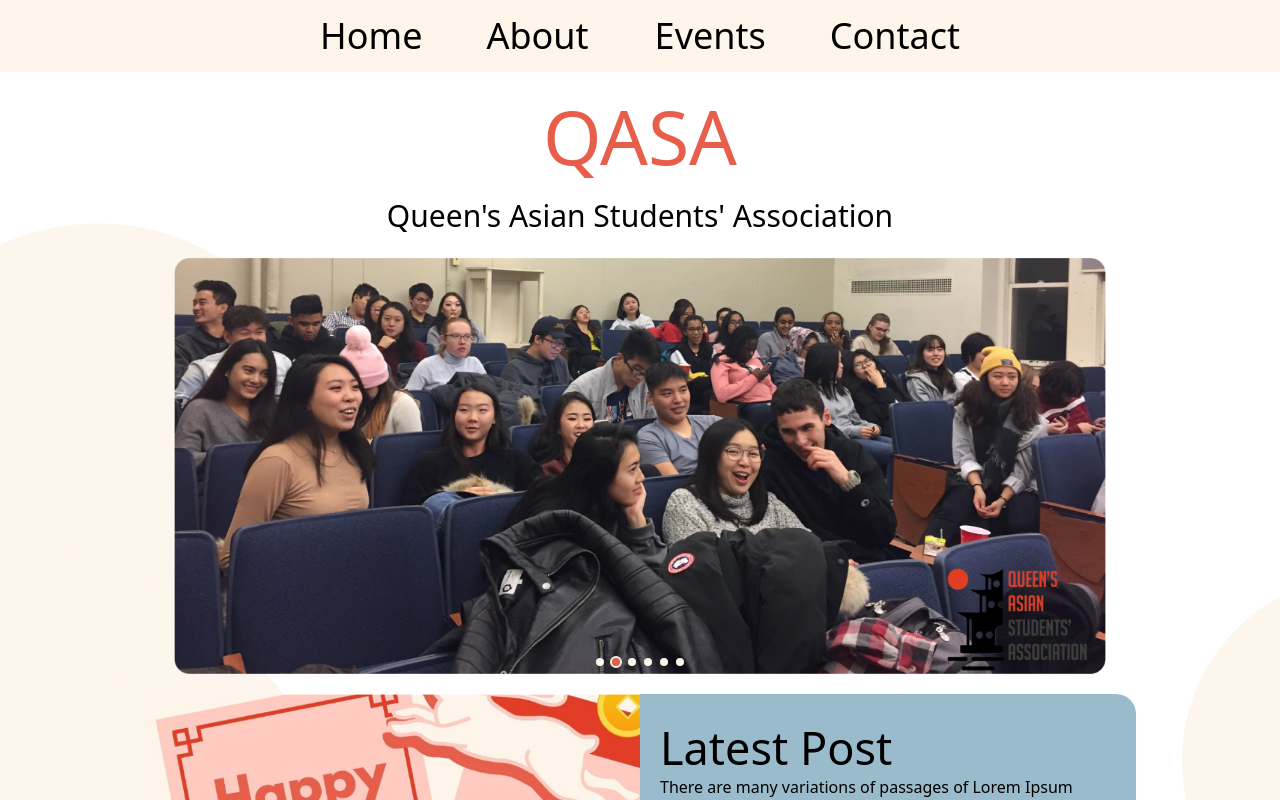
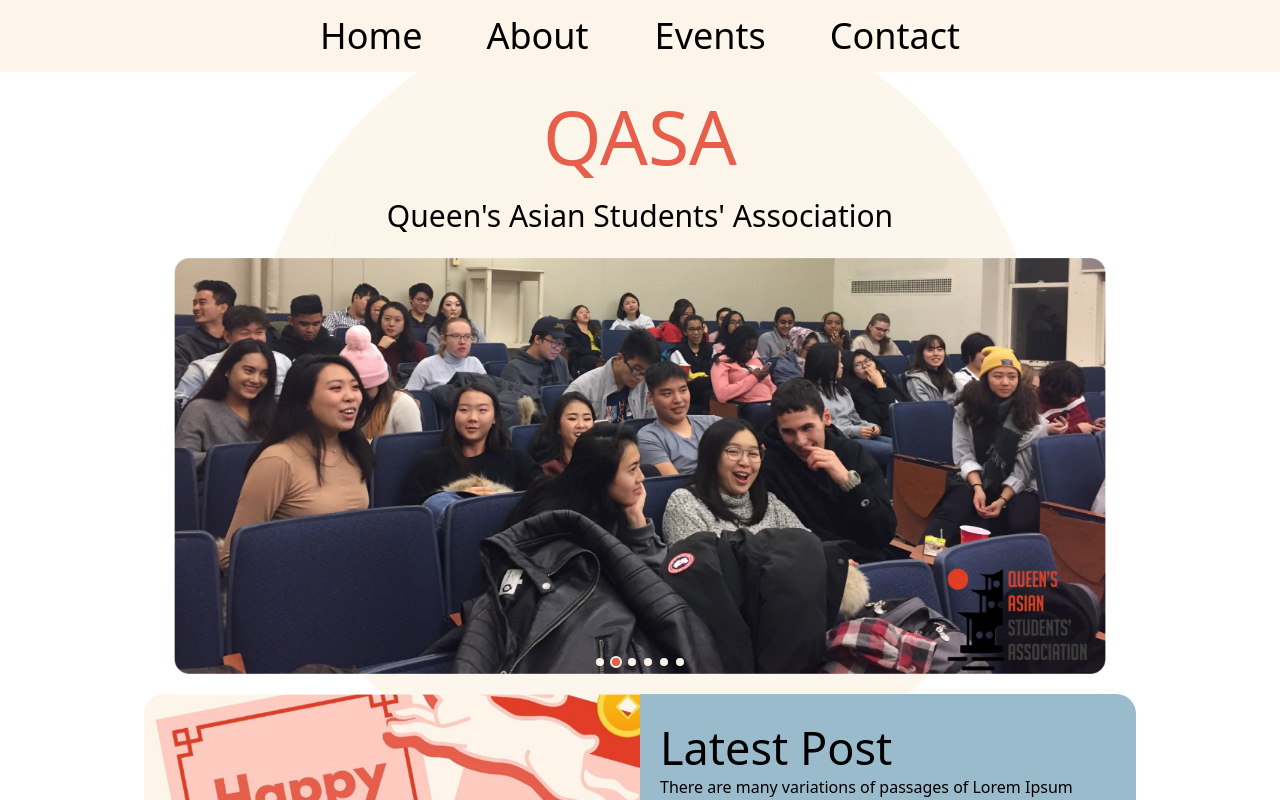
Before and after one commit to queens-web-development-club/qasa, a Next.js app: page / in a window 1280 px wide. Shown: the top 800 px of the page. Built offline with nearby package versions, Linux system fonts and the light colour scheme.

Commit message:
tweaked particles

```diff
--- a/pages/_app.js
+++ b/pages/_app.js
@@ -6,18 +6,21 @@ import { Particles } from 'react-tsparticles';
 import { loadFull } from 'tsparticles';
 
 const tsParticlesOptions = {
-  fullscreen: { enable: false, zIndex: -1 },
+  fullscreen: { enable: true, zIndex: -1 },
   particles: {
     move: {
       enable: true,
-      speed: 10,
+      speed: 8,
       direction: "none",
       straight: "false",
-      random: true
+      random: true,
+      outModes: {
+        default: "bounce"
+      }
 
     },
     number: {
-      value: 3
+      value: 4
     },
     shape: {
       type: "circle"
@@ -26,7 +29,7 @@ const tsParticlesOptions = {
       value: 0.9
     },
     size: {
-      value: { min: 150, max: 400 }
+      value: { min: 200, max: 400 }
     },
     color: {
       value: "#FDF5EA"
@@ -44,7 +47,7 @@ export default function App({ Component, pageProps }) {
 
   return (
     <div>
-      <Particles options={tsParticlesOptions} init={blobsInit} className="fixed z-[-1]"/>
+      <Particles options={tsParticlesOptions} init={blobsInit} className="sticky z-[-1]"/>
       <NavBar />
       <Component {...pageProps} />
       <Footer />
```
